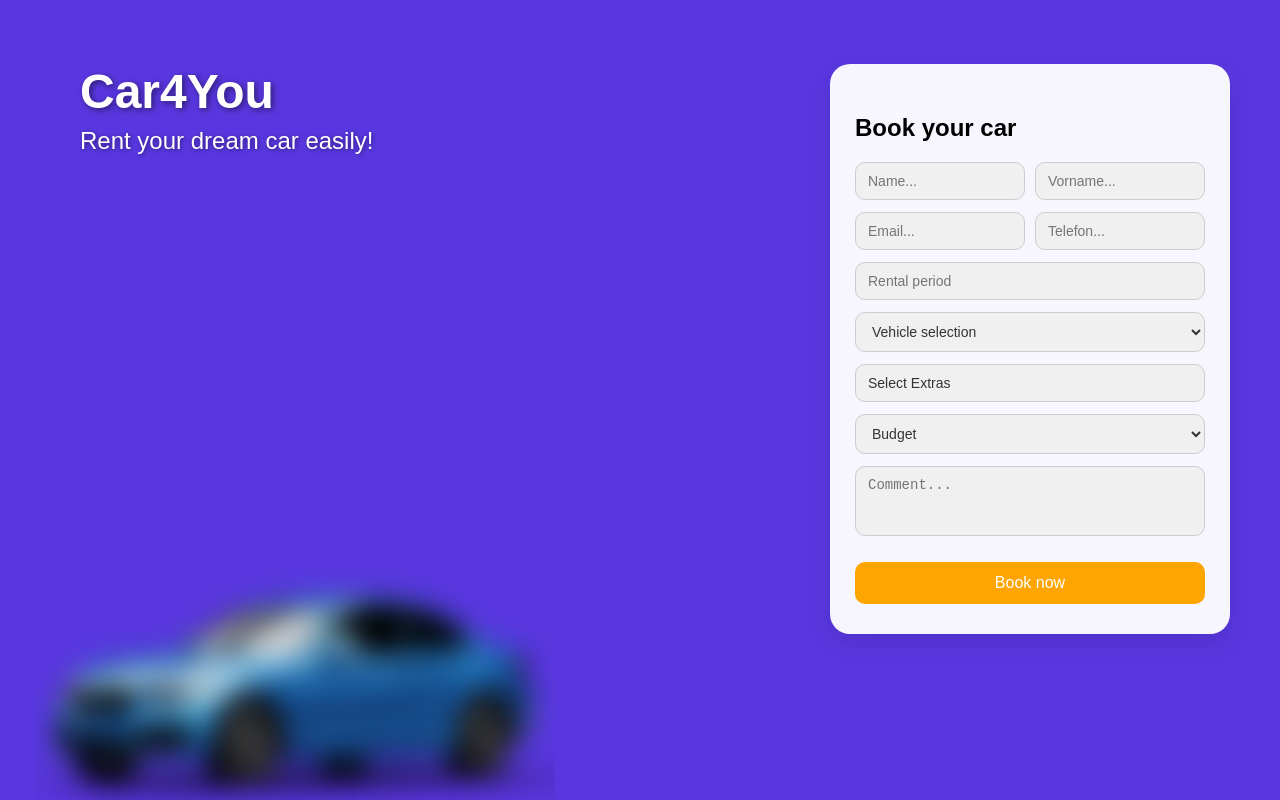
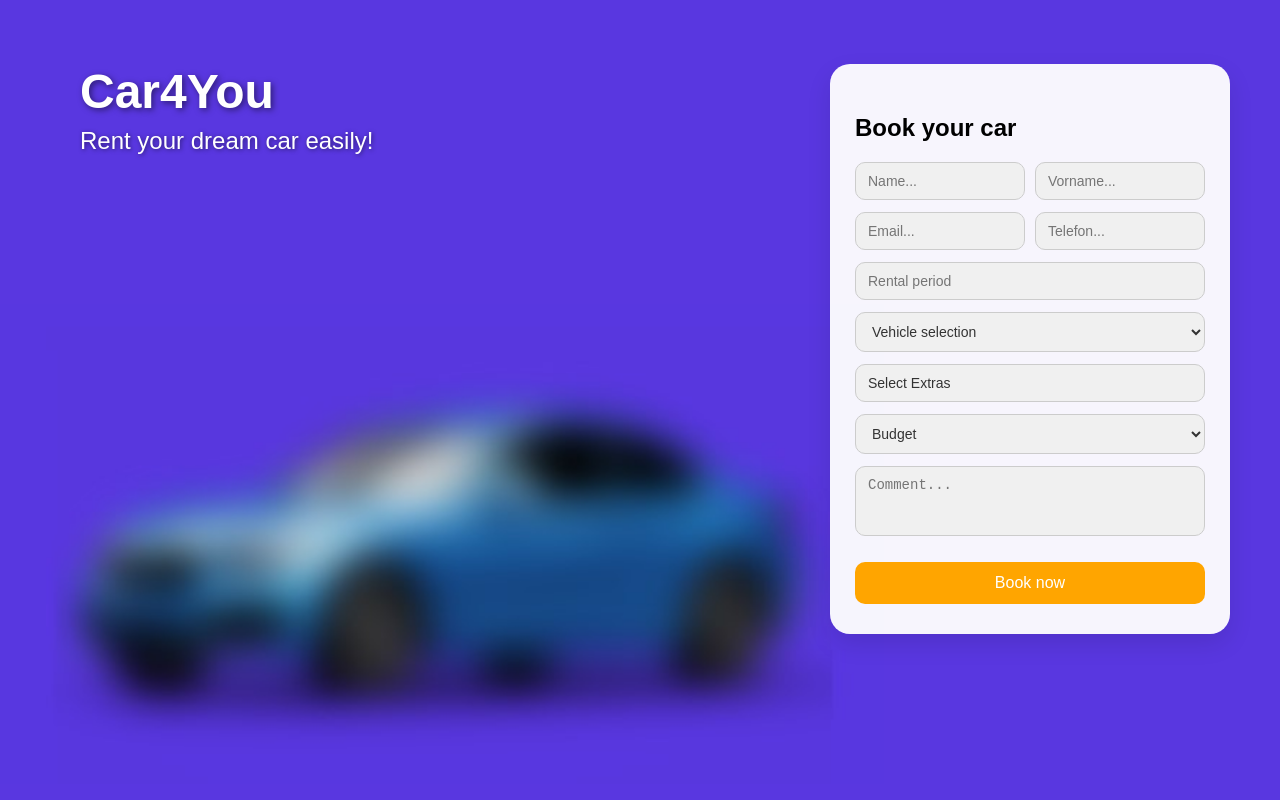
Before and after one commit to smb007-dev/car4you, a React (Create React App) app: page / in a window 1280 px wide. Built offline with nearby package versions, Linux system fonts and the light colour scheme.

Commit message:
Version 1.0

```diff
--- a/src/App.css
+++ b/src/App.css
@@ -20,10 +20,10 @@ html, body {
 
 .bottom-left-car {
   position: absolute;
-  bottom: 20px;
+  bottom: 5rem;
   left: 0;
   width: auto;
-  height: 40vh;
+  height: 60vh;
   max-width: none;
   z-index: 0;
 }
```
